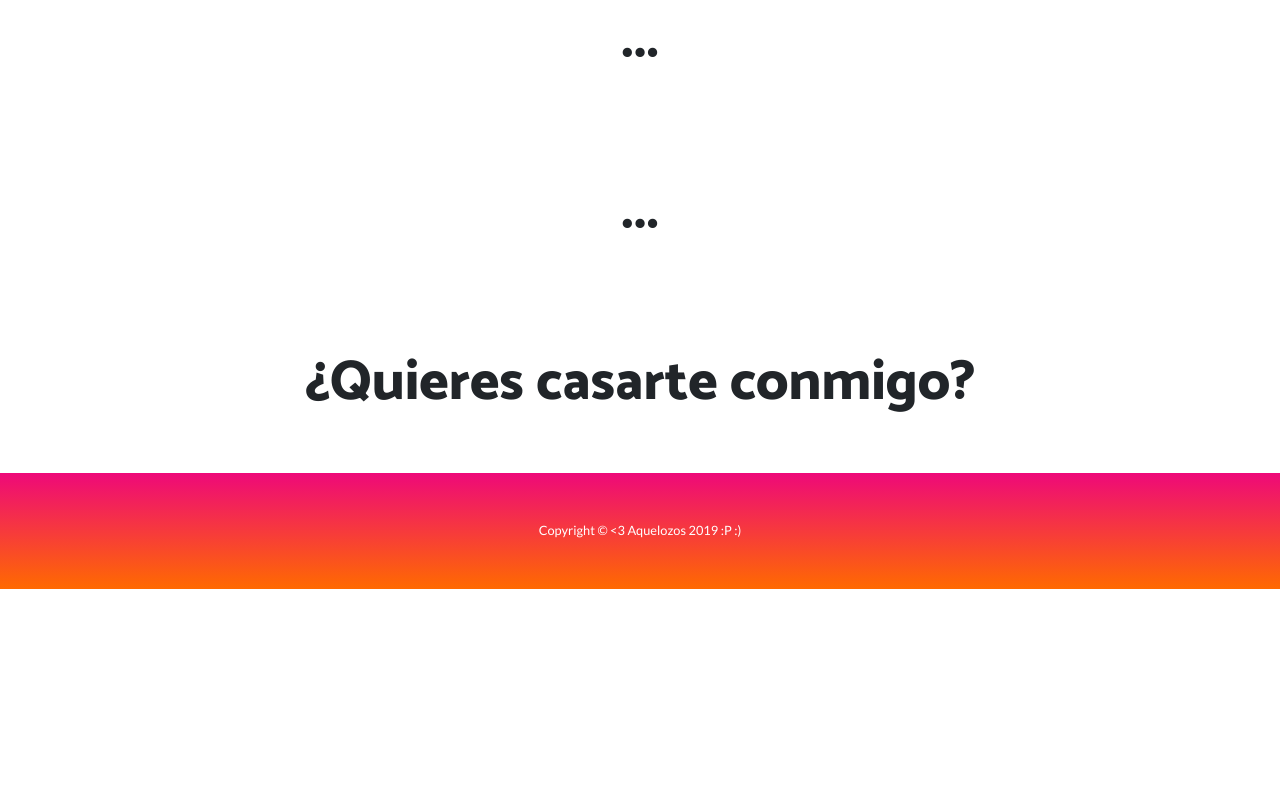
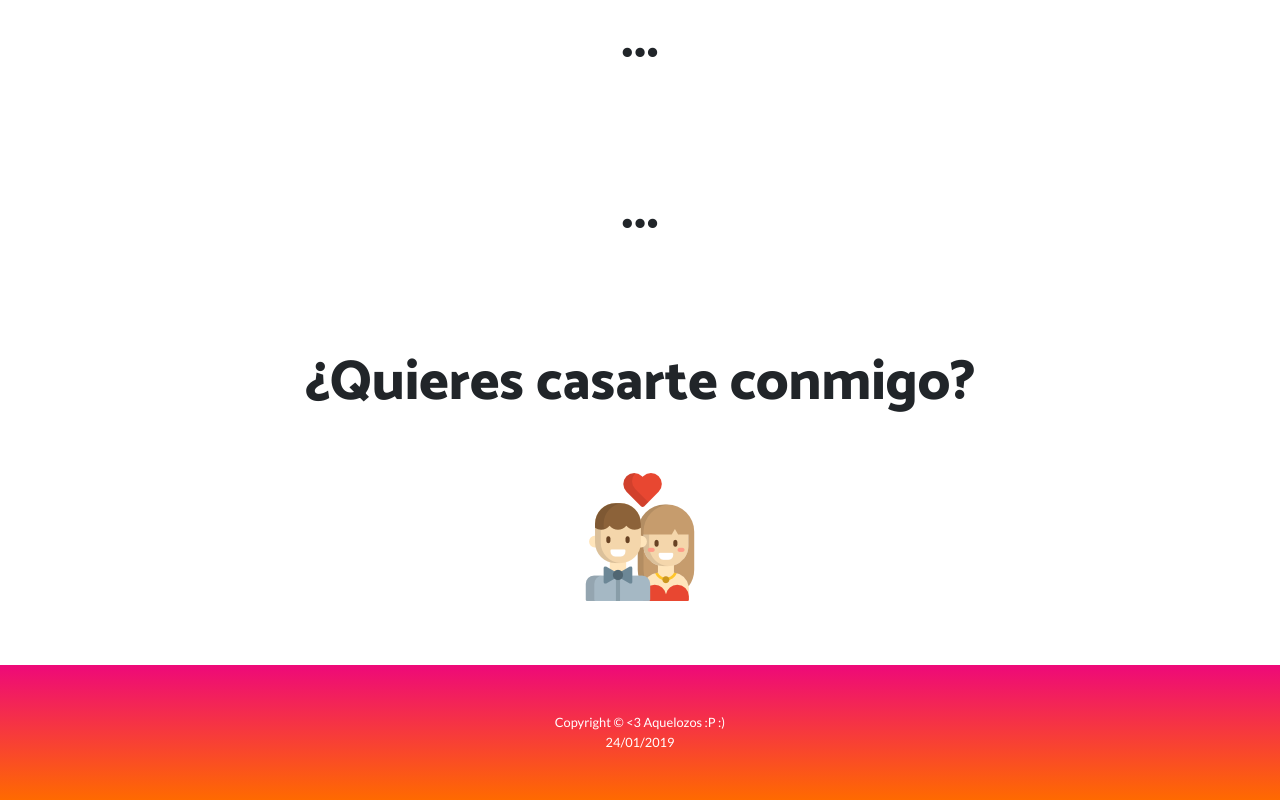
Before and after one commit to hthiers/mywedding, a website: page index.html in a window 1280 px wide. Shown: the part 7194-7994 px from the top of the page. Before the commit the page ends 7783 px from the top, so only its background shows below. Drawn offline with Linux system fonts and the light colour scheme.

Commit message:
ajuste final

```diff
--- a/index.html
+++ b/index.html
@@ -191,11 +191,18 @@
     </section>
 
     <section>
-      <div class="container">
+      <div class="container" style="margin-bottom:4rem;">
         <div class="row align-items-center">
           <div class="col-lg-12">
             <div class="p-5">
               <h2 class="display-4" style="text-align:center;">¿Quieres casarte conmigo?</h2>
+            </div>
+          </div>
+        </div>
+        <div class="row align-items-center">
+          <div class="col-lg-12">
+            <div class="text-center">
+              <img src="img/couple_128.png" alt="">
             </div>
           </div>
         </div>
@@ -205,7 +212,8 @@
     <!-- Footer -->
     <footer class="py-5 bg-black" style="background: linear-gradient(0deg,#ff6a00 0,#ee0979 100%) !important;">
       <div class="container">
-        <p class="m-0 text-center text-white small">Copyright &copy; <3 Aquelozos 2019 :P :)</p>
+        <p class="m-0 text-center text-white small">Copyright &copy; <3 Aquelozos :P :)</p>
+        <p class="m-0 text-center text-white small">24/01/2019</p>
       </div>
       <!-- /.container -->
     </footer>
```
Also changed, not shown: img/couple.png (added), img/couple_128.png (added), img/couple_64.png (added), 1 other file.
